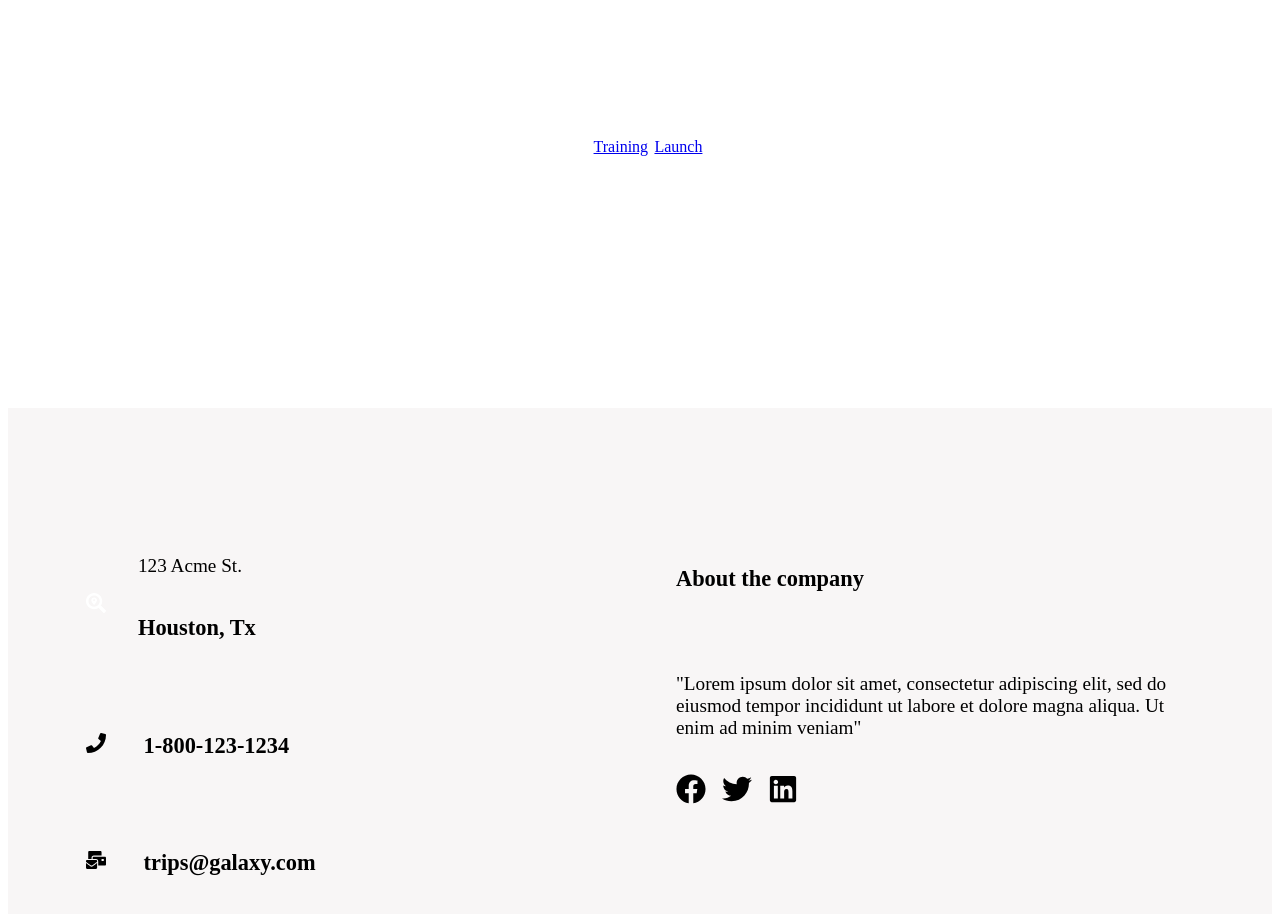
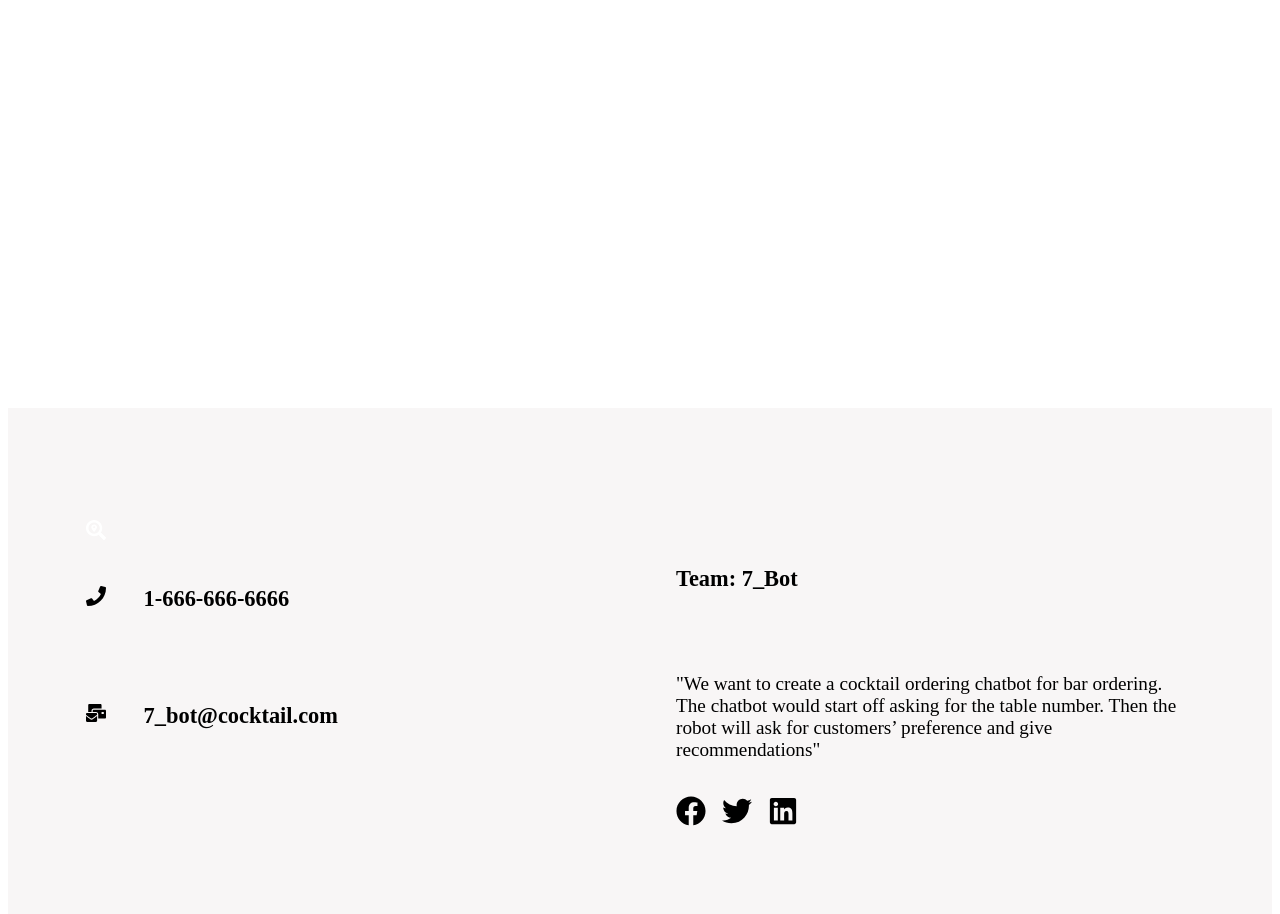
Before and after one commit to Steve724/CSE5914_7Bot, a React (Create React App) app: page / in a window 1280 px wide. Shown: the part 400-1314 px from the top of the page. Built offline with nearby package versions, Linux system fonts and the light colour scheme; what react-chatbot-kit would draw is missing.

Commit message:
update for welcome page

```diff
--- a/src/components/Footer.js
+++ b/src/components/Footer.js
@@ -10,23 +10,20 @@ const Footer = () => {
                     <div className='location'>
                         <FaSearchLocation size={20} style={{ color: '#fff', marginRight: '2rem' }} />
                         <div>
-                            <p>123 Acme St.</p>
-                            <h4>Houston, Tx</h4>
                         </div>
                     </div>
                     <div className='phone'>
-                        <h4><FaPhone size={20} style={{ color: '##fff', marginRight: '2rem' }} /> 1-800-123-1234</h4>
+                        <h4><FaPhone size={20} style={{ color: '##fff', marginRight: '2rem' }} /> 1-666-666-6666</h4>
                     </div>
                     <div className='email'>
-                        <h4><FaMailBulk size={20} style={{ color: '##fff', marginRight: '2rem' }} /> trips@galaxy.com</h4>
+                        <h4><FaMailBulk size={20} style={{ color: '##fff', marginRight: '2rem' }} /> 7_bot@cocktail.com</h4>
                     </div>
                 </div>
                 <div className='right'>
-                    <h4>About the company</h4>
-                    <p>"Lorem ipsum dolor sit amet, consectetur
-                    adipiscing elit, sed do eiusmod tempor
-                    incididunt ut labore et dolore magna
-                    aliqua. Ut enim ad minim veniam"</p>
+                    <h4>Team: 7_Bot</h4>
+                    <p>"We want to create a cocktail ordering chatbot for bar ordering.
+                        The chatbot would start off asking for the table number.
+                        Then the robot will ask for customers’ preference and give recommendations"</p>
                     <div className='social'>
                         <FaFacebook size={30} style={{ color: '##fff', marginRight: '1rem' }} />
                         <FaTwitter size={30} style={{ color: '##fff', marginRight: '1rem' }} />
--- a/src/components/Navbar.js
+++ b/src/components/Navbar.js
@@ -20,7 +20,7 @@ const Navbar = () => {
 
     return (
         <div className={color ? 'header header-bg' : 'header'}>
-           <Link to='/'><h1>Please start your order!!</h1></Link>
+           <Link to='/cocktail'><h1>Please start your order!!</h1></Link>
            <ul className={click ? 'nav-menu active' : 'nav-menu'}>
                <li>
                    <Link to='/'>Home</Link>
--- a/src/components/Video.js
+++ b/src/components/Video.js
@@ -11,8 +11,6 @@ const Video = () => {
                 <h1>Your's BAR</h1>
                 <p>Enjoy your time</p>
                 <div>
-                    <Link to='/training' className='btn'>Training</Link>
-                    <Link to='/contact' className='btn btn-light'>Launch</Link>
                 </div>
             </div>
         </div>
```
